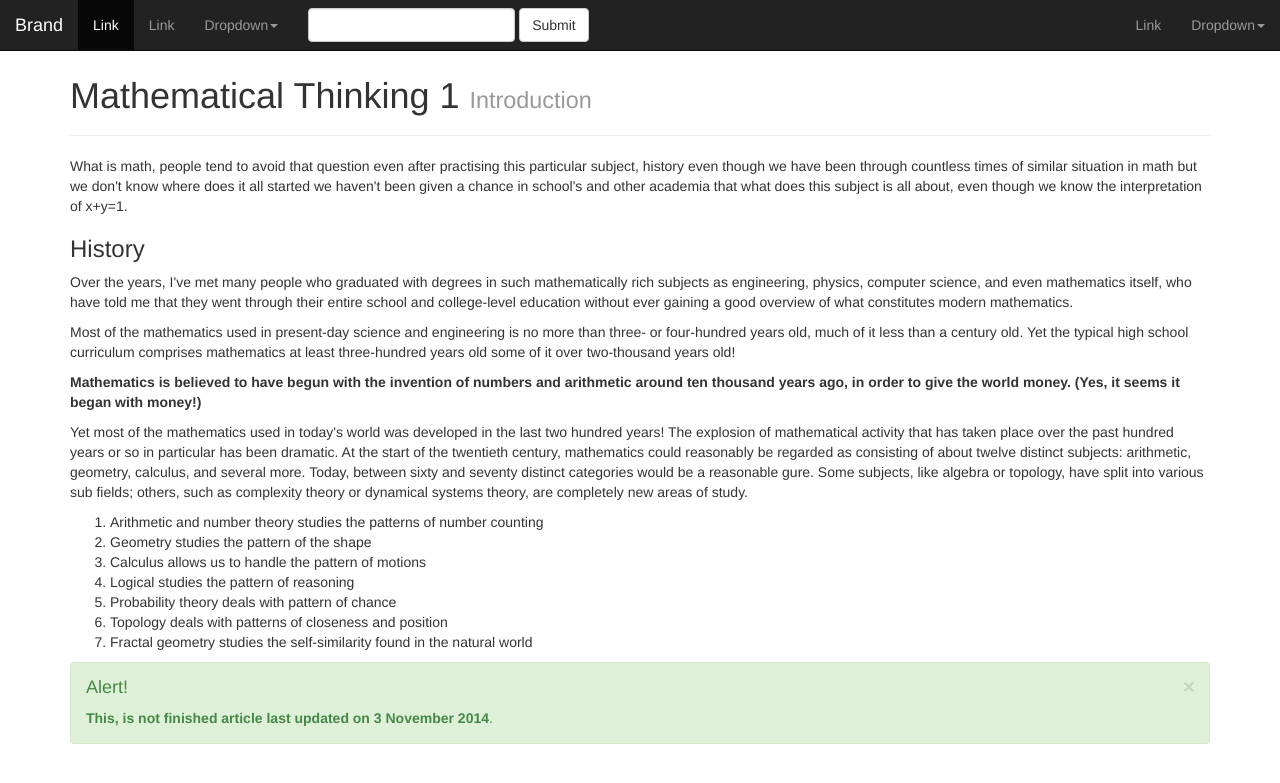
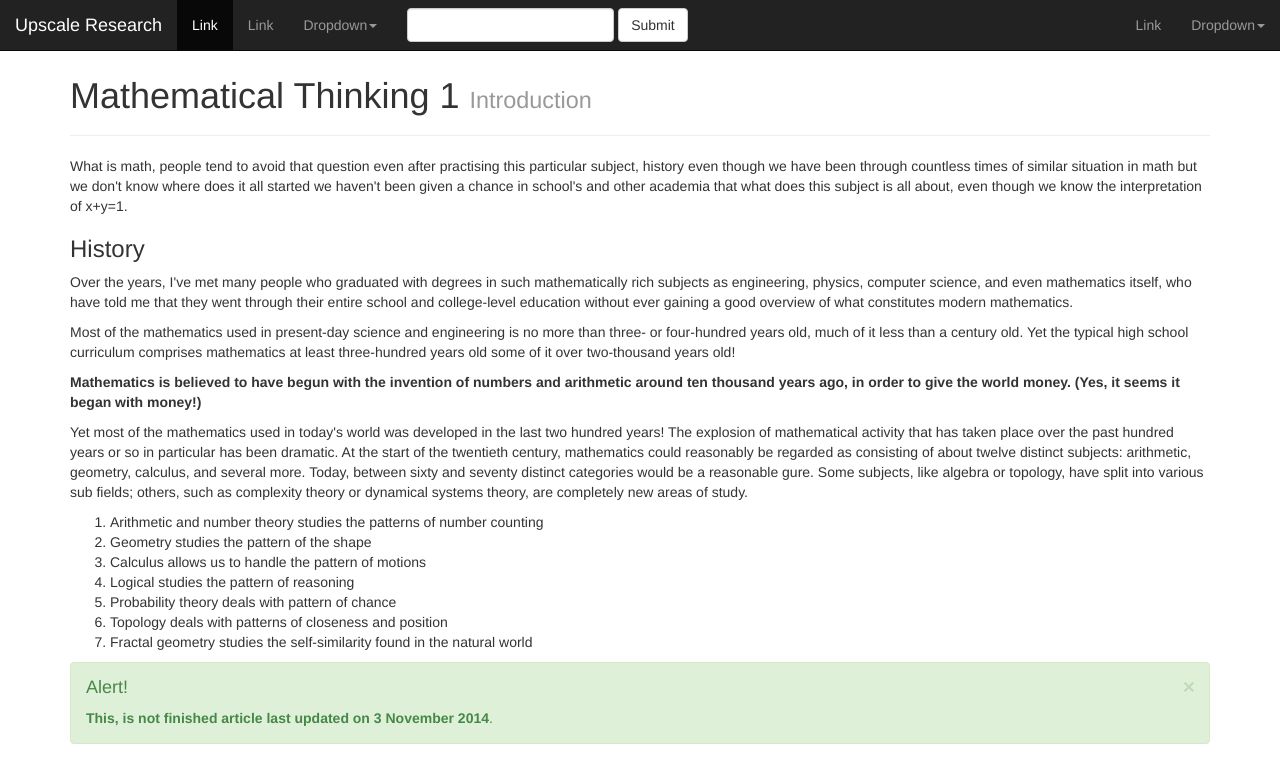
Before and after one commit to theupscale/maektwain.github.io, a Jekyll site: the page work/math/index.html, which Jekyll copies as it is, in a window 1280 px wide. Shown: the top 783 px of the page. Built offline with Jekyll 4.4.1, drawn with Linux system fonts in a browser that asks for light colours.

Commit message:
Math weblog

```diff
--- a/work/math/index.html
+++ b/work/math/index.html
@@ -38,7 +38,7 @@
 		<div class="col-md-12 column">
 			<nav class="navbar navbar-default navbar-inverse navbar-fixed-top" role="navigation">
 				<div class="navbar-header">
-					 <button type="button" class="navbar-toggle" data-toggle="collapse" data-target="#bs-example-navbar-collapse-1"> <span class="sr-only">Toggle navigation</span><span class="icon-bar"></span><span class="icon-bar"></span><span class="icon-bar"></span></button> <a class="navbar-brand" href="#">Brand</a>
+					 <button type="button" class="navbar-toggle" data-toggle="collapse" data-target="#bs-example-navbar-collapse-1"> <span class="sr-only">Toggle navigation</span><span class="icon-bar"></span><span class="icon-bar"></span><span class="icon-bar"></span></button> <a class="navbar-brand" href="#">Upscale Research</a>
 				</div>
 
 				<div class="collapse navbar-collapse" id="bs-example-navbar-collapse-1">
```
Also changed, not shown: other parts of work/math/index.html (+1 -1 lines).
